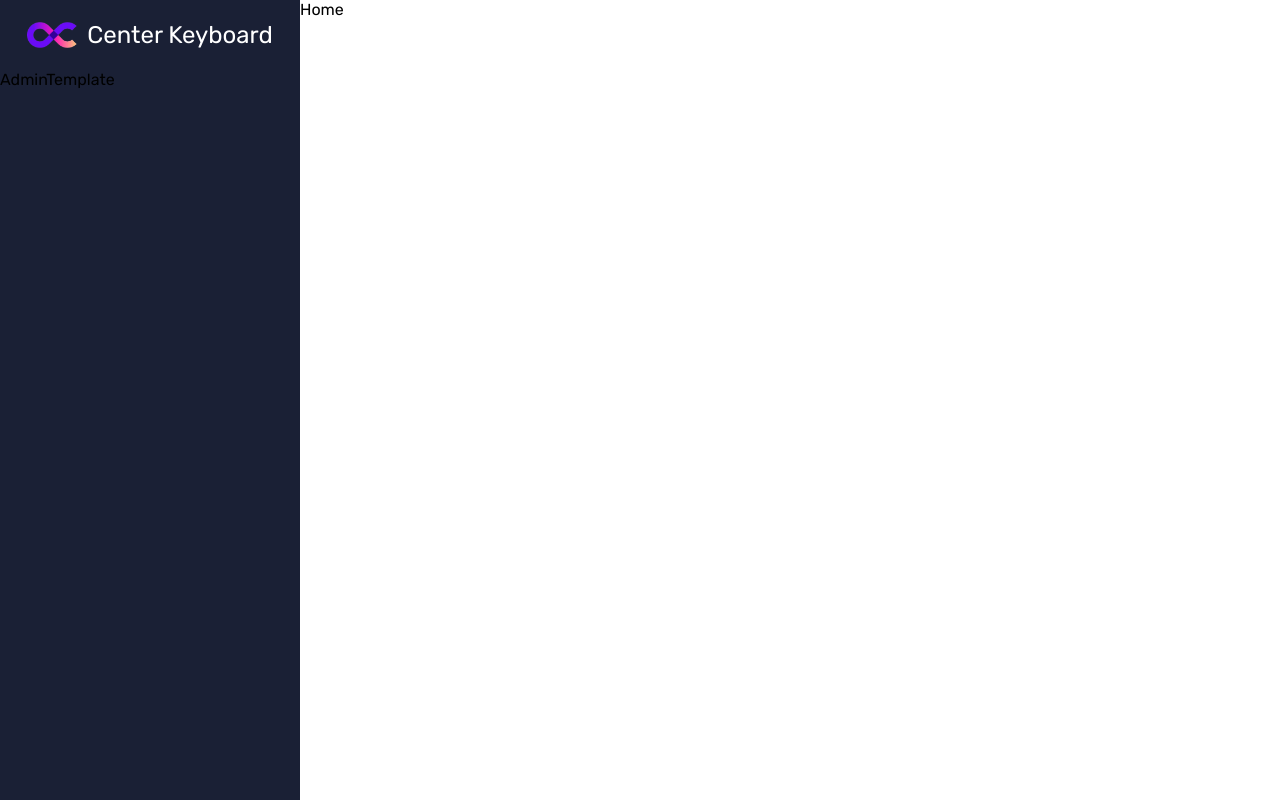
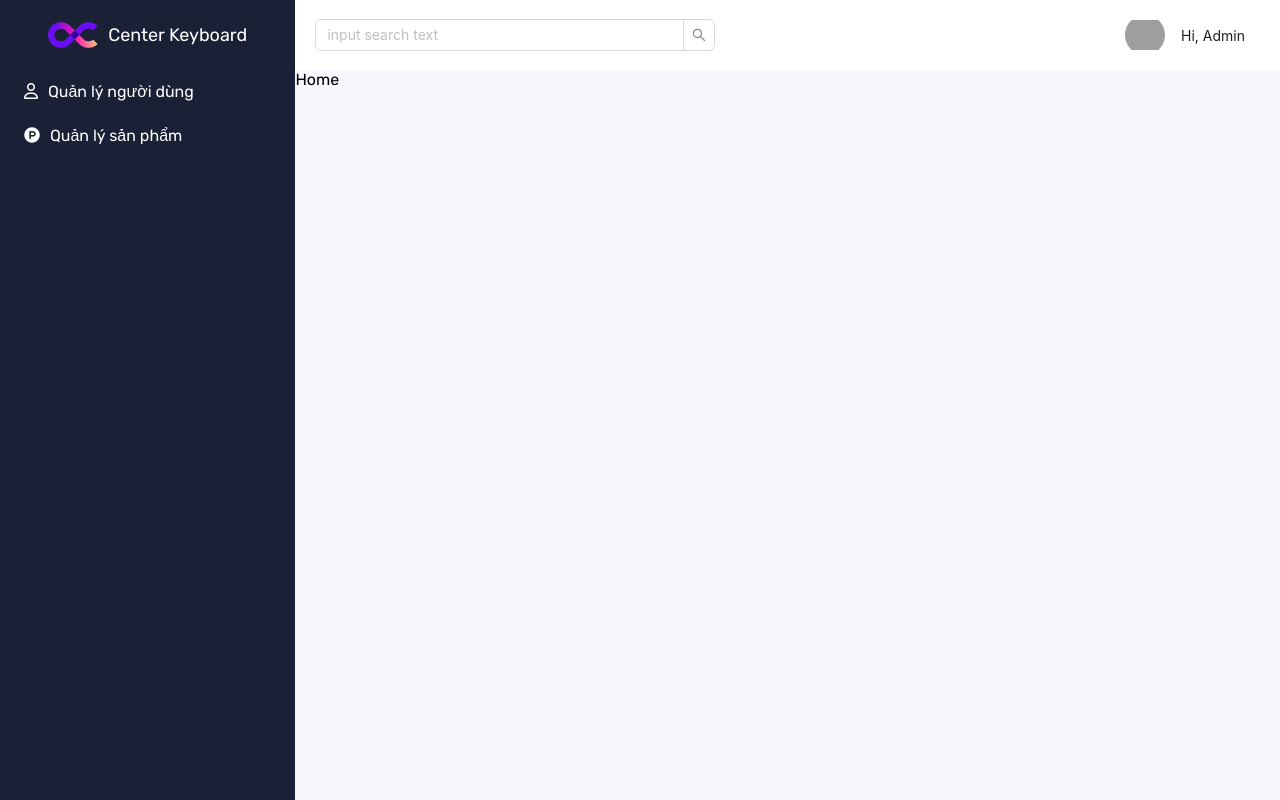
Before and after one commit to locnguyen273/fe-ecomerce-keyboard, a React (Vite) app: page /admin in a window 1280 px wide. Built offline with nearby package versions, Linux system fonts and the light colour scheme; grey boxes are pictures that could not be loaded.

Commit message:
[update] create sidebar menu admin

```diff
--- a/src/App.tsx
+++ b/src/App.tsx
@@ -6,7 +6,7 @@ import About from "./pages/about";
 import Contact from "./pages/contact";
 
 import AdminTemplate from "./templates/admin";
-import HomeAdmin from "./pages/admin-pages/Home";
+import { HomeAdmin, ManageUser, ManageProduct } from "./pages/admin-pages/index";
 
 import "swiper/scss";
 import "swiper/scss/navigation";
@@ -24,6 +24,8 @@ function App() {
       {/* admin */}
       <Route path="/admin" element={<AdminTemplate />}>
         <Route index path="" element={<HomeAdmin />}></Route>
+        <Route index path="manage-user" element={<ManageUser />}></Route>
+        <Route index path="manage-product" element={<ManageProduct />}></Route>
       </Route>
     </Routes>
   );
--- /dev/null
+++ b/src/components/admins/index.tsx
@@ -0,0 +1 @@
+export { default as NavbarMenu } from "./menu-left/NavbarMenu";
--- a/src/components/admins/menu-left/NavbarMenu.tsx
+++ b/src/components/admins/menu-left/NavbarMenu.tsx
@@ -1,15 +1,27 @@
-import { Image } from "antd"
-import LogoAdmin from "../../../assets/images/logo-admin.png"
+import { Image } from "antd";
+import LogoAdmin from "../../../assets/images/logo-admin.png";
+import { Link, NavLink } from "react-router-dom";
 
 const NavbarMenu = () => {
   return (
     <div className="nav-menu">
-      <div className="nav-menu__top">
+      <Link to="/admin" className="nav-menu__top">
         <Image src={LogoAdmin} preview={false} />
         <h3 className="nav-menu__top--title">Center Keyboard</h3>
+      </Link>
+
+      <div className="nav-menu__body">
+        <NavLink to="/admin/manage-user" className={({ isActive }) => (isActive ? 'nav-menu__body--item active' : 'nav-menu__body--item')} >
+          <i className="fa-regular fa-user"></i>
+          Quản lý người dùng
+        </NavLink>
+        <NavLink to="/admin/manage-product" className={({ isActive }) => (isActive ? 'nav-menu__body--item active' : 'nav-menu__body--item')} >
+          <i className="fab fa-product-hunt"></i>
+          Quản lý sản phẩm
+        </NavLink>
       </div>
     </div>
-  )
-}
+  );
+};
 
-export default NavbarMenu
+export default NavbarMenu;
--- /dev/null
+++ b/src/pages/admin-pages/ManageProduct.tsx
@@ -0,0 +1,9 @@
+
+
+const ManageProduct = () => {
+  return (
+    <div>ManageProduct</div>
+  )
+}
+
+export default ManageProduct
--- /dev/null
+++ b/src/pages/admin-pages/ManageUser.tsx
@@ -0,0 +1,9 @@
+
+
+const ManageUser = () => {
+  return (
+    <div>M</div>
+  )
+}
+
+export default ManageUser
--- /dev/null
+++ b/src/pages/admin-pages/index.tsx
@@ -0,0 +1,3 @@
+export { default as HomeAdmin } from "./Home";
+export { default as ManageUser } from "./ManageUser";
+export { default as ManageProduct } from "./ManageProduct";
--- a/src/scss/_temp-admin.scss
+++ b/src/scss/_temp-admin.scss
@@ -7,4 +7,36 @@
     min-width: 270px;
     height: 100vh;
   }
+  &__right {
+    width: 100%;
+    background-color: $bg-header-main-admin;
+    &__header {
+      background-color: $txt-white;
+      height: 70px;
+      &--container {
+        display: flex;
+        justify-content: space-between;
+        align-items: center;
+        padding: 0 20px;
+        height: 100%;
+      }
+      &--search {
+        max-width: 400px;
+      }
+      &--user {
+        display: flex;
+        align-items: center;
+        height: auto;
+        border: none;
+        box-shadow: none;
+      }
+      &--avatar {
+        width: 40px !important;
+        height: 40px !important;
+        border-radius: 50%;
+        object-fit: contain;
+        margin-right: 8px;
+      }
+    }
+  }
 }
--- a/src/scss/_variables.scss
+++ b/src/scss/_variables.scss
@@ -1,4 +1,5 @@
 $bg-header-main: #040b69;
+$bg-header-main-admin: #f5f7fd;
 $main-bg: #fff0;
 $main-bg-admin: #1a2035;
 $main-color: #4267b2;
--- a/src/scss/admins/components/_menu-left.scss
+++ b/src/scss/admins/components/_menu-left.scss
@@ -11,7 +11,29 @@
     &--title {
       color: $txt-white;
       font-weight: 400;
-      font-size: 24px;
+      font-size: 18px;
+    }
+  }
+
+  &__body {
+    &--item {
+      width: 100%;
+      height: 44px;
+      line-height: 44px;
+      padding: 0 24px;
+      color: $txt-white;
+      transition: all 0.3s ease-in;
+      .fa-user,
+      .fa-product-hunt {
+        margin: 0 10px 0 0;
+      }
+      &:hover {
+        background-color: #7a89ff3b;
+      }
+    }
+    .active {
+      color: $txt-white;
+      background-color: #7a89ff3b;
     }
   }
 }
--- a/src/templates/admin/index.tsx
+++ b/src/templates/admin/index.tsx
@@ -1,19 +1,40 @@
-import { Outlet } from "react-router-dom"
-import NavbarMenu from "../../components/admins/menu-left/NavbarMenu"
-
+import { Outlet } from "react-router-dom";
+import { NavbarMenu } from "../../components/admins/index";
+import { Button, Input, Image } from "antd";
+import { SearchProps } from "antd/es/input";
+const { Search } = Input;
 
 const AdminTemplate = () => {
+  const onSearch: SearchProps["onSearch"] = (value, _e, info) =>
+    console.log(info?.source, value);
+
   return (
     <div className="admin-template">
       <div className="admin-template__left">
         <NavbarMenu />
-        AdminTemplate
       </div>
       <div className="admin-template__right">
+        <div className="admin-template__right__header">
+          <div className="admin-template__right__header--container">
+            <Search
+              className="admin-template__right__header--search"
+              placeholder="input search text"
+              onSearch={onSearch}
+            />
+            <Button className="admin-template__right__header--user">
+              <Image
+                className="admin-template__right__header--avatar"
+                src="https://themekita.com/demo-kaiadmin-lite-bootstrap-dashboard/livepreview/demo1/assets/img/profile.jpg"
+                alt="avatar" preview={false}
+              />
+              Hi, Admin
+            </Button>
+          </div>
+        </div>
         <Outlet />
       </div>
     </div>
-  )
-}
+  );
+};
 
-export default AdminTemplate
+export default AdminTemplate;
```
